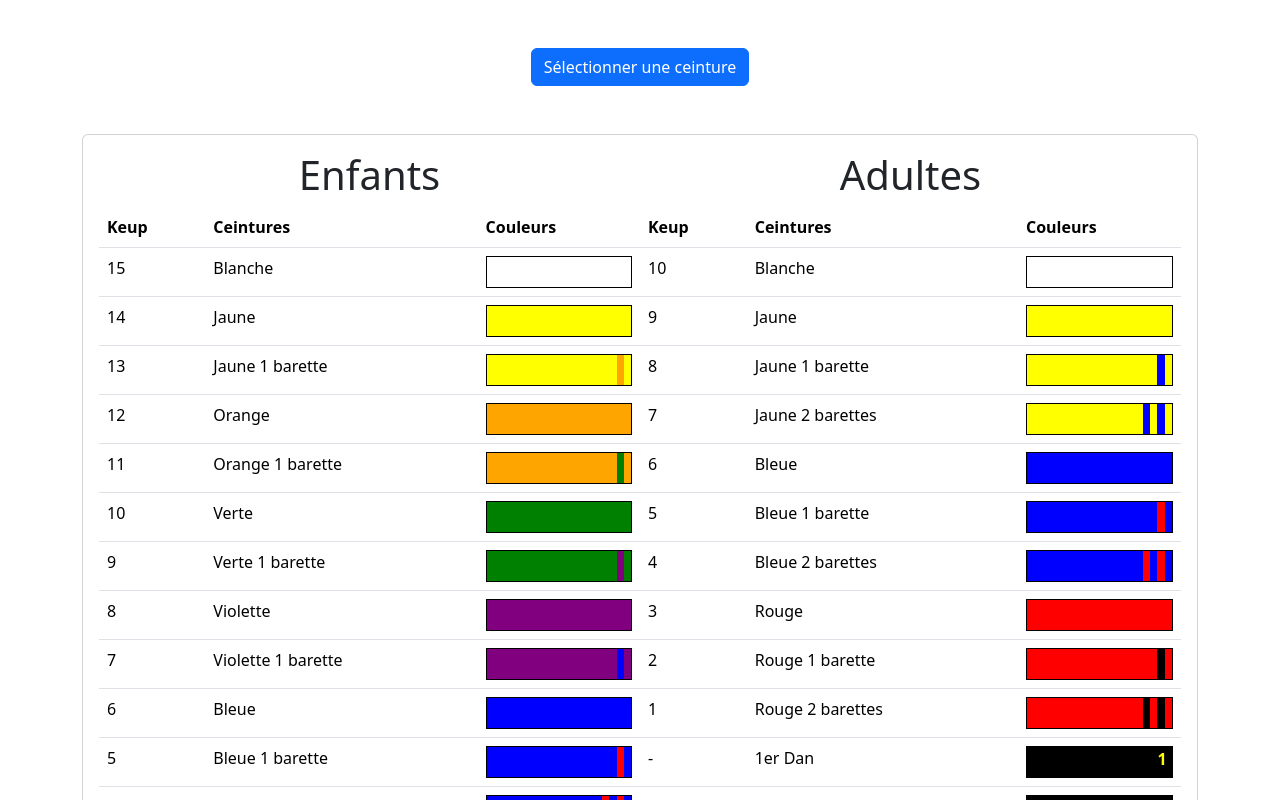
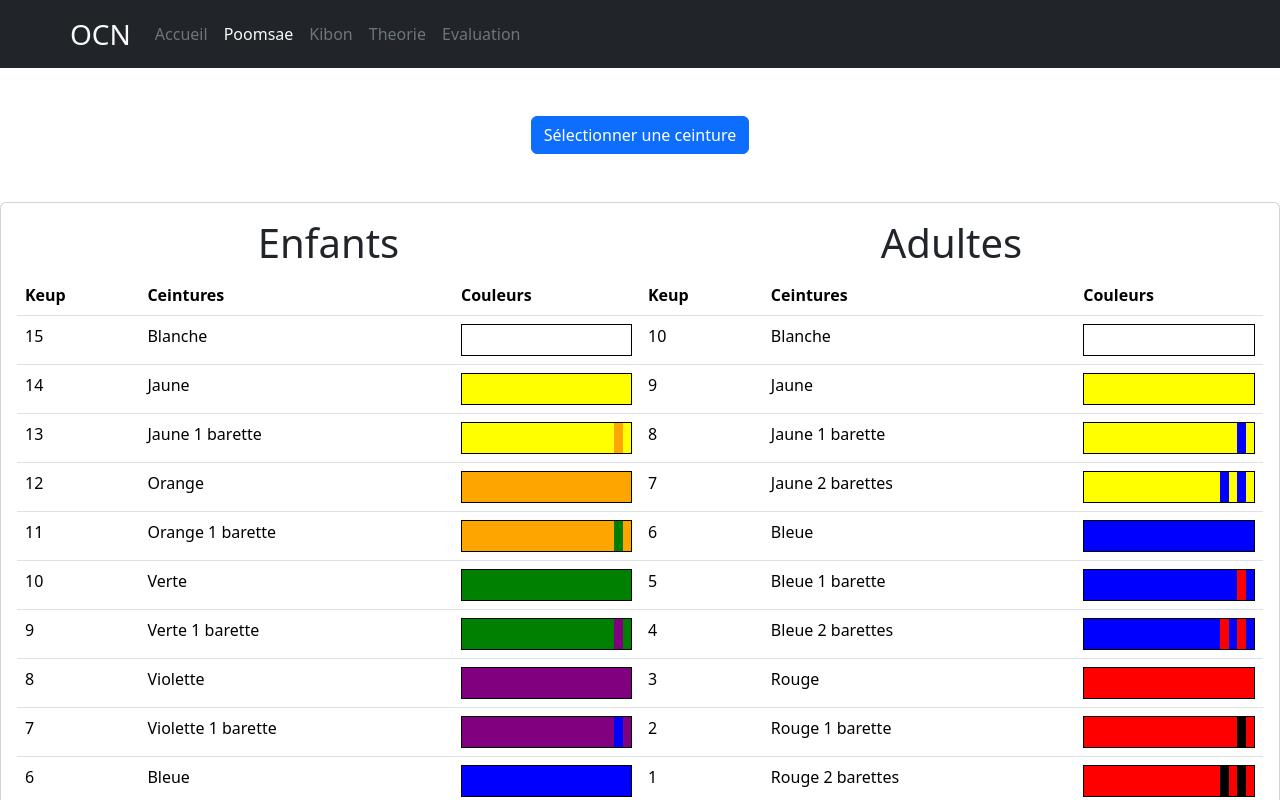
Before and after one commit to Azurhys/Projet_OCN, a React (Vite) app in the folder web/: page /poomsae in a window 1280 px wide. Shown: the top 800 px of the page. Built offline with nearby package versions, Linux system fonts and the light colour scheme.

Commit message:
changement archi + menu

```diff
--- a/web/src/App.jsx
+++ b/web/src/App.jsx
@@ -3,10 +3,10 @@ import { Outlet } from "react-router-dom";
 function App() {
 
   return (
-    <div className="vh-100 container-fluid">
-      <div className="container">
+    <div className="vh-100 container-fluid m-0 p-0">
+
         <Outlet />
-      </div>
+
     </div>
 
   )
--- a/web/src/Composants/Poomsae.jsx
+++ /dev/null
@@ -1,45 +0,0 @@
-import React, { useEffect } from "react";
-import BeltSelector from "./back/BeltSelector";
-import { useState } from "react";
-
-const Poomsae = () => {
-
-    const [randomNumber, setRandomNumber] = useState(null);
-    const [selectedKeup, setSelectedKeup] = useState(null);
-
-    const reset_animation = () =>  {
-        var el = document.getElementById('random');
-        el.style.animation = 'none';
-        el.offsetHeight; /* trigger reflow */
-        el.style.animation = null;
-      }
-
-    const generateRandomNumber = (max) => {
-        const randomValue = Math.floor(Math.random() *  (max - 1)) + 1 ;
-            setRandomNumber(randomValue);
-      };
-
-    return ( <div className="">
-        <BeltSelector onBeltSelect={(poomsae) => {
-                setSelectedKeup(poomsae);
-                generateRandomNumber(poomsae);
-            }} />
-            {selectedKeup !== null && (
-                <p className="poomsae">Poomsae de grade : {selectedKeup}  </p>
-
-            )}
-            {randomNumber !== null && (
-                <div className="poomsae d-flex">
-                    <p>Poomsae aleatoire :</p><p className="focus-in-expand mx-4" id='random'> {randomNumber}</p>  </div>
-            )}
-            {selectedKeup !== null && (
-                <button className="btn btn-warning align-self" onClick={() => {generateRandomNumber(selectedKeup)
-                    reset_animation()
-                    }}>
-                    Faire un nouveau tirage
-                </button>
-            )}
-         </div> );
-}
-
-export default Poomsae;
--- a/web/src/Composants/back/BeltSelector.jsx
+++ b/web/src/Composants/back/BeltSelector.jsx
@@ -54,7 +54,7 @@ const BeltSelector = ({ onBeltSelect }) => {
     const handleBeltSelect = (belt) => {
         setSelectedBelt(belt);
         setShowModal(false);
-        onBeltSelect(belt.poomsae)
+        onBeltSelect(belt)
     };
 
     // Gestionnaire de fermeture de la modal
--- a/web/src/Composants/Hub.jsx
+++ b/web/src/Composants/front/Hub.jsx
@@ -63,7 +63,7 @@ const Hub = () => {
     ];
 
     return (
-        <div style={{ display: 'grid', gridTemplateColumns: 'auto auto', justifyContent: 'center', minHeight: '100vh' }}>
+        <div style={{ display: 'grid', gridTemplateColumns: 'auto auto', justifyContent: 'center', minHeight: '100vh' }} className="m-0 p-0 vw-100">
             {menuOptions.map((option, index) => (
                 <NavLink
                     key={index}
--- a/web/src/Composants/Kibon.jsx
+++ b/web/src/Composants/front/Kibon.jsx
@@ -1,4 +1,4 @@
-import Belt from "./back/Belt";
+import Belt from "../back/Belt";
 
 const Kibon = () => {
     return ( <>
--- /dev/null
+++ b/web/src/Composants/front/Menu.jsx
@@ -0,0 +1,47 @@
+import { NavLink, useNavigate } from "react-router-dom";
+
+const Menu = () => {const navigate = useNavigate()
+    const handleLogout = (e) => {
+        e.preventDefault();
+        logout()
+        navigate("/login")
+    }
+    return (
+        <div className="bg-dark mb-3">
+            <nav className="navbar navbar-expand navbar-light container">
+                <span className="navbar-brand fs-3 text-light">
+                    OCN
+                </span>
+                <ul className="navbar-nav">
+                    <li className="nav-item">
+                        <NavLink to="/" className={({isActive}) => {
+                            return isActive ? "nav-link active text-light" : "nav-link text-secondary"
+                        }}>Accueil</NavLink>
+                    </li>
+                    <li className="nav-item">
+                        <NavLink to="/poomsae" className={({isActive}) => {
+                            return isActive ? "nav-link active text-light" : "nav-link text-secondary"
+                        }}>Poomsae</NavLink>
+                    </li>
+                    <li className="nav-item">
+                        <NavLink to="/kibon" className={({isActive}) => {
+                            return isActive ? "nav-link active text-light" : "nav-link text-secondary"
+                        }}>Kibon</NavLink>
+                    </li>
+                    <li className="nav-item">
+                        <NavLink to="/theorie" className={({isActive}) => {
+                            return isActive ? "nav-link active text-light" : "nav-link text-secondary"
+                        }}>Theorie</NavLink>
+                    </li>
+                    <li className="nav-item">
+                        <NavLink to="/evaluation" className={({isActive}) => {
+                            return isActive ? "nav-link active text-light" : "nav-link text-secondary"
+                        }}>Evaluation</NavLink>
+                    </li>
+                </ul>
+            </nav>
+        </div>
+     );
+}
+
+export default Menu;
--- /dev/null
+++ b/web/src/Composants/front/Poomsae.jsx
@@ -0,0 +1,58 @@
+import React, { useEffect } from "react";
+import BeltSelector from "../back/BeltSelector";
+import { useState } from "react";
+import Belt from "../back/Belt";
+import Menu from "./Menu";
+
+const Poomsae = () => {
+
+    const [randomNumber, setRandomNumber] = useState(null);
+    const [selectedKeup, setSelectedKeup] = useState(null);
+    const [belt, setBelt] =  useState(null);
+
+    const reset_animation = () =>  {
+        var el = document.getElementById('random');
+        el.style.animation = 'none';
+        el.offsetHeight; /* trigger reflow */
+        el.style.animation = null;
+      }
+
+    const generateRandomNumber = (max) => {
+        const randomValue = Math.floor(Math.random() *  (max - 1)) + 1 ;
+            setRandomNumber(randomValue);
+      };
+
+    return ( <div >
+                <Menu />
+                <BeltSelector onBeltSelect={(belt) => {
+                    setBelt(belt)
+                    setSelectedKeup(belt.poomsae);
+                    generateRandomNumber(belt.poomsae);
+                }} />
+                <div className="d-flex flex-column align-items-center">
+                    {belt !== null &&(
+                        <div className="w-50">
+                            <Belt ceinture={belt.ceinture} barette={belt.barette} second={belt.second} dan={belt.dan}/>
+                        </div>
+                    )}
+
+                    {selectedKeup !== null && (
+                        <p className="poomsae">Poomsae de grade : {selectedKeup}  </p>
+
+                    )}
+                    {randomNumber !== null && (
+                        <div className="poomsae d-flex">
+                            <p>Poomsae aleatoire :</p><p className="focus-in-expand mx-4" id='random'> {randomNumber}</p>  </div>
+                    )}
+                    {selectedKeup !== null && (
+                        <button className="btn btn-warning align-self" onClick={() => {generateRandomNumber(selectedKeup)
+                            reset_animation()
+                            }}>
+                            Faire un nouveau tirage
+                        </button>
+                    )}
+                </div>
+         </div> );
+}
+
+export default Poomsae;
```
Also changed, not shown: web/src/main.jsx (+5 -5 lines), web/src/Composants/front/Evaluation.jsx (renamed from web/src/Composants/Evaluation.jsx), web/src/Composants/front/Theorie.jsx (renamed from web/src/Composants/Theorie.jsx).
